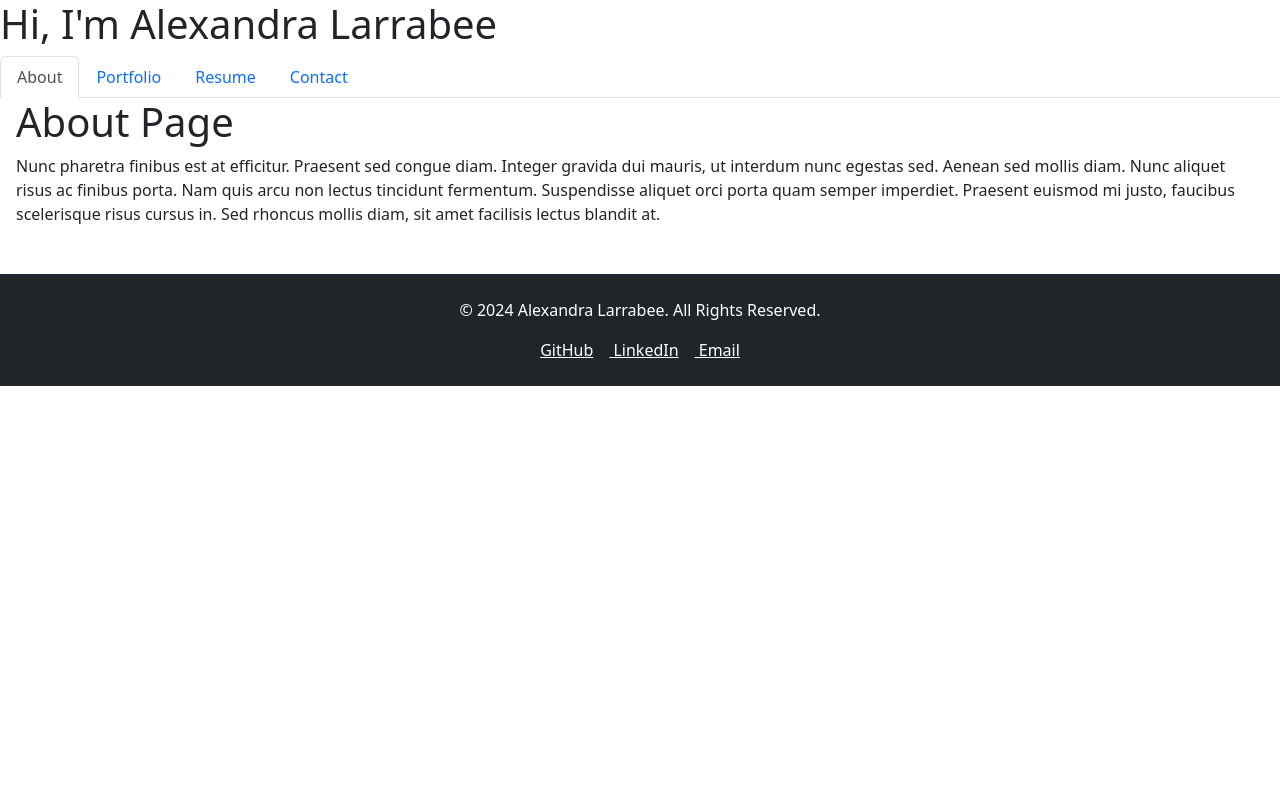
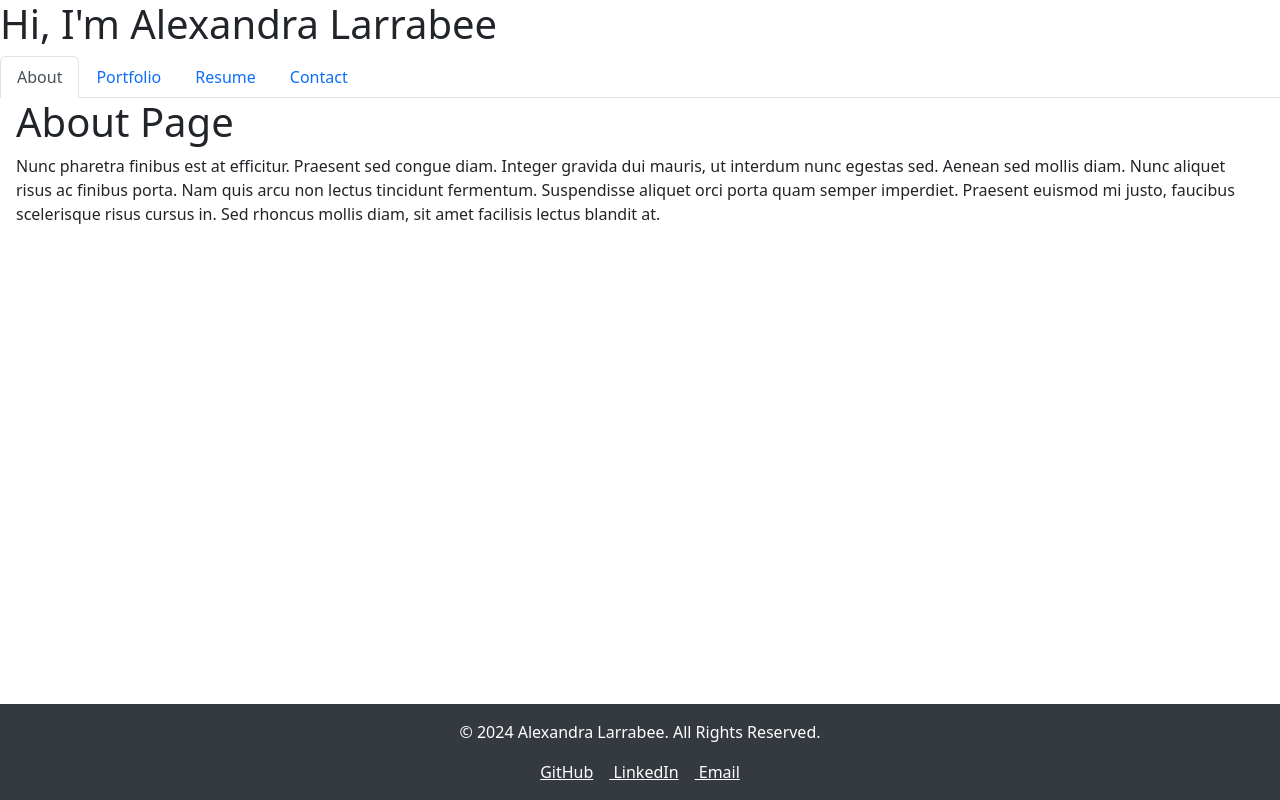
Before and after one commit to alarrabee/react-portfolio, a React (Vite) app in the folder portfolio/: page / in a window 1280 px wide. Built offline with nearby package versions, Linux system fonts and the light colour scheme.

Commit message:
add styles to contact form and footer

```diff
--- a/portfolio/src/components/Footer.jsx
+++ b/portfolio/src/components/Footer.jsx
@@ -1,7 +1,44 @@
+
+// function Footer() {
+//   return (
+//     <footer className="bg-dark text-white mt-5 p-4 text-center">
+//       <div className="container">
+//         <div className="row">
+//           <div className="col-md-12">
+//             <p>&copy; 2024 Alexandra Larrabee. All Rights Reserved.</p>
+//             <a href="https://github.com/your-github-profile" className="text-white mx-2">
+//               <i className="fab fa-github"></i> GitHub
+//             </a>
+//             <a href="https://www.linkedin.com/in/your-linkedin-profile" className="text-white mx-2">
+//               <i className="fab fa-linkedin"></i> LinkedIn
+//             </a>
+//             <a href="mailto:your-email@example.com" className="text-white mx-2">
+//               <i className="fas fa-envelope"></i> Email
+//             </a>
+//           </div>
+//         </div>
+//       </div>
+//     </footer>
+//   );
+// }
+
+// export default Footer;
+
+const styles = {
+    footerStyle: {
+      position: 'fixed',   // Corrected from 'fixed' to 'fixed' (as a string)
+      bottom: 0,
+      width: '100%',       // Ensure footer spans the full width of the viewport
+      backgroundColor: '#343a40', // Dark background color
+      color: '#ffffff',    // White text color
+      textAlign: 'center', // Center align text
+      padding: '1rem',     // Add some padding
+    },
+  };
 
   function Footer() {
     return (
-    <footer className="bg-dark text-white mt-5 p-4 text-center">
+      <footer style={styles.footerStyle}>
         <div className="container">
           <div className="row">
             <div className="col-md-12">
--- a/portfolio/src/components/pages/Contact.jsx
+++ b/portfolio/src/components/pages/Contact.jsx
@@ -52,35 +52,79 @@ function Contact() {
     setMessage('');
   };
 
+//   return (
+//     <div className="container text-center">
+//       <h1>Send a message!</h1>
+//       <form className="form" onSubmit={handleFormSubmit}>
+//       <input
+//           value={senderName}
+//           name="senderName"
+//           onChange={handleInputChange}
+//           type="text"
+//           placeholder="Name"
+//         />
+//         <input
+//           value={email}
+//           name="email"
+//           onChange={handleInputChange}
+//           type="email"
+//           placeholder="Email"
+//         />
+//         <input
+//           value={message}
+//           name="message"
+//           onChange={handleInputChange}
+//           type="text"
+//           placeholder="Your message here"
+//         />
+//         <button type="submit">Send</button>
+//       </form>
+//       {errorMessage && (
+//         <div>
+//           <p className="error-text">{errorMessage}</p>
+//         </div>
+//       )}
+//     </div>
+//   );
+
 return (
-    <div className="container text-center">
-      <h1>Send a message!</h1>
+    <div className="container text-center mt-5">
+      <h1 className="mb-4">Send a Message!</h1>
       <form className="form" onSubmit={handleFormSubmit}>
+        <div className="form-group mb-3">
           <input
             value={senderName}
             name="senderName"
             onChange={handleInputChange}
             type="text"
+            className="form-control"
             placeholder="Name"
           />
+        </div>
+        <div className="form-group mb-3">
           <input
             value={email}
             name="email"
             onChange={handleInputChange}
             type="email"
+            className="form-control"
             placeholder="Email"
           />
-        <input
+        </div>
+        <div className="form-group mb-3">
+          <textarea
             value={message}
             name="message"
             onChange={handleInputChange}
-          type="text"
+            className="form-control"
+            rows="4"
             placeholder="Your message here"
           />
-        <button type="submit">Send</button>
+        </div>
+        <button type="submit" className="btn btn-primary">Send</button>
       </form>
       {errorMessage && (
-        <div>
+        <div className="mt-3">
           <p className="error-text">{errorMessage}</p>
         </div>
       )}
```
Lines whose indentation alone changed are shown as unchanged.
